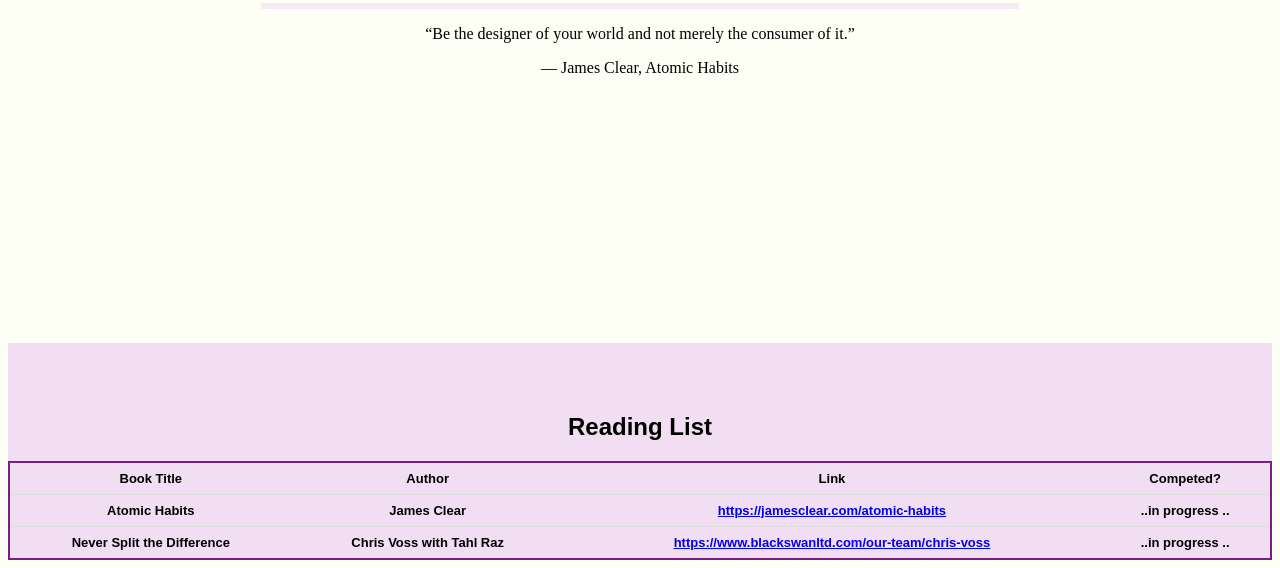
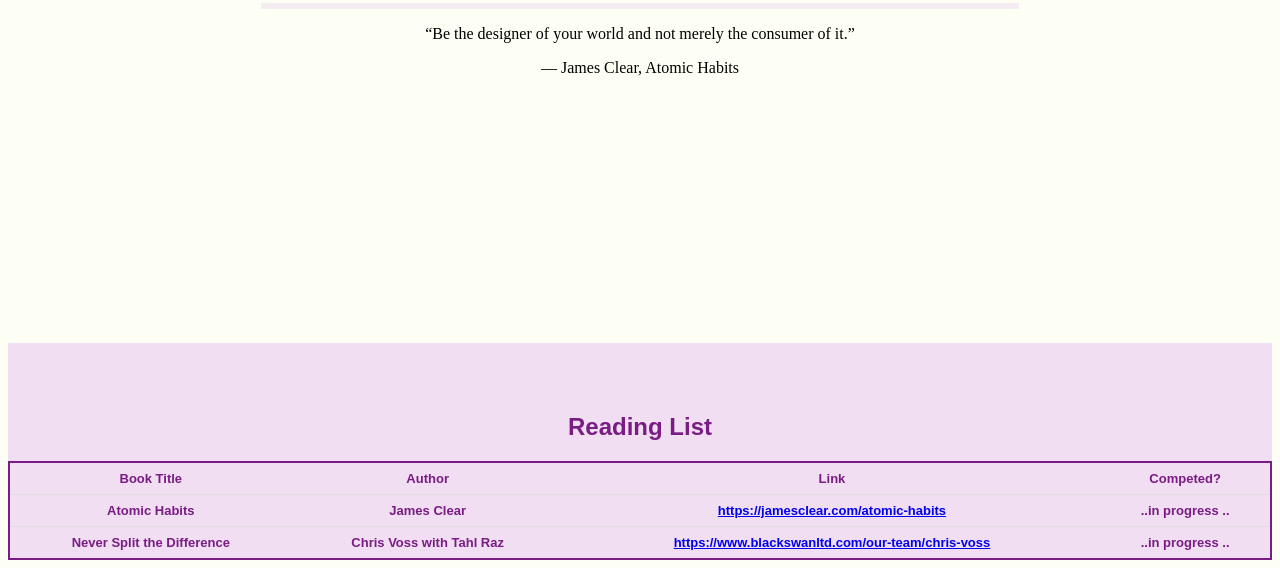
Before and after one commit to meaghenv/meaghenv.github.io, a plain HTML site: page index.html in a window 1280 px wide. Shown: the part 390-958 px from the top of the page. Drawn offline with Linux system fonts and the light colour scheme.

Commit message:
Update to stylesheet.css
Updating the table colors

```diff
--- a/stylesheet.css
+++ b/stylesheet.css
@@ -56,6 +56,9 @@ hr {
   background: #F1DEF3;
   font-family: 'Jura', sans-serif;
 }
+.aboutme h1{
+  color: #791C83;
+}
 
 .booklist{
   width: 100%;
@@ -63,11 +66,13 @@ hr {
   border-collapse: collapse;
   border: 2px solid #791C83;
   border-radius: 12px;
+  color: #791C83;
 }
 .booklist th {
   padding: 8px;
   text-align: center;
   border-bottom: 1px solid #ddd;
+  color: #791C83;
 }
 .booklist tr:hover {background-color: #f5f5f5;}
 
```
